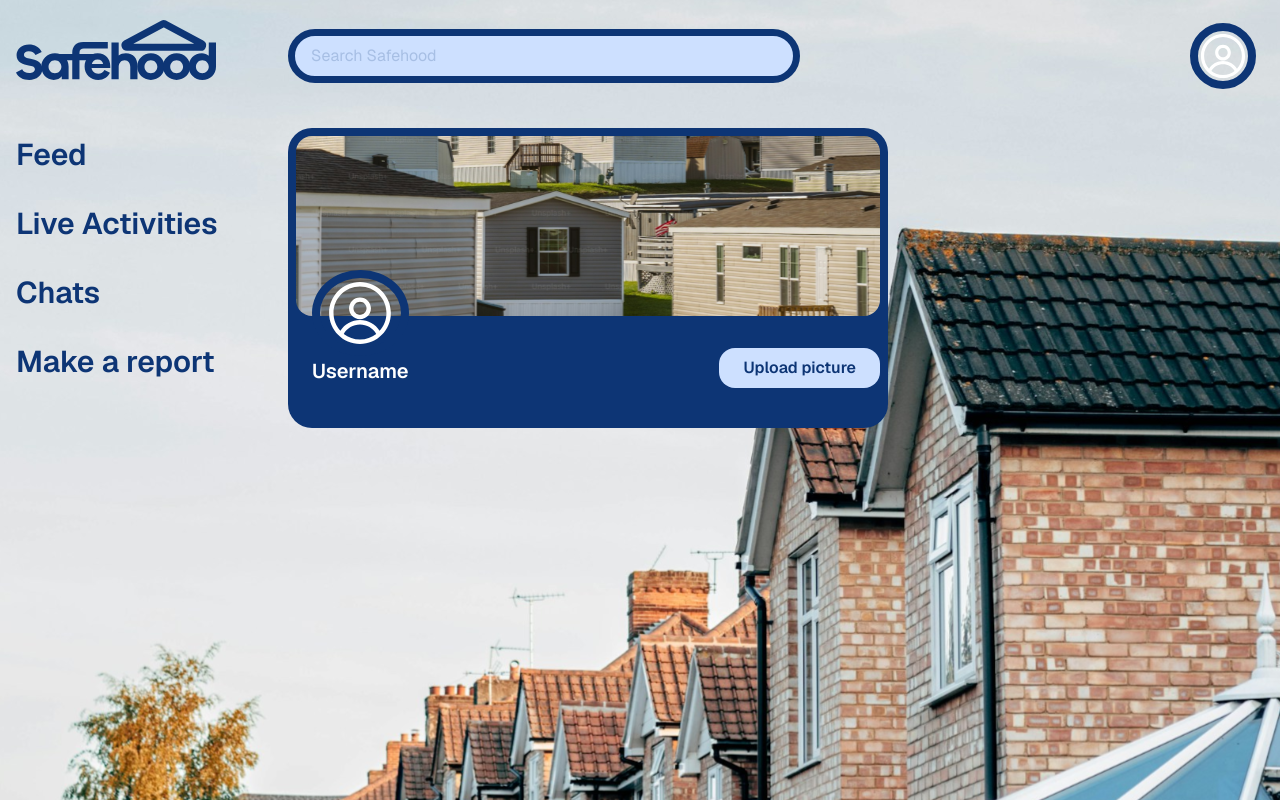
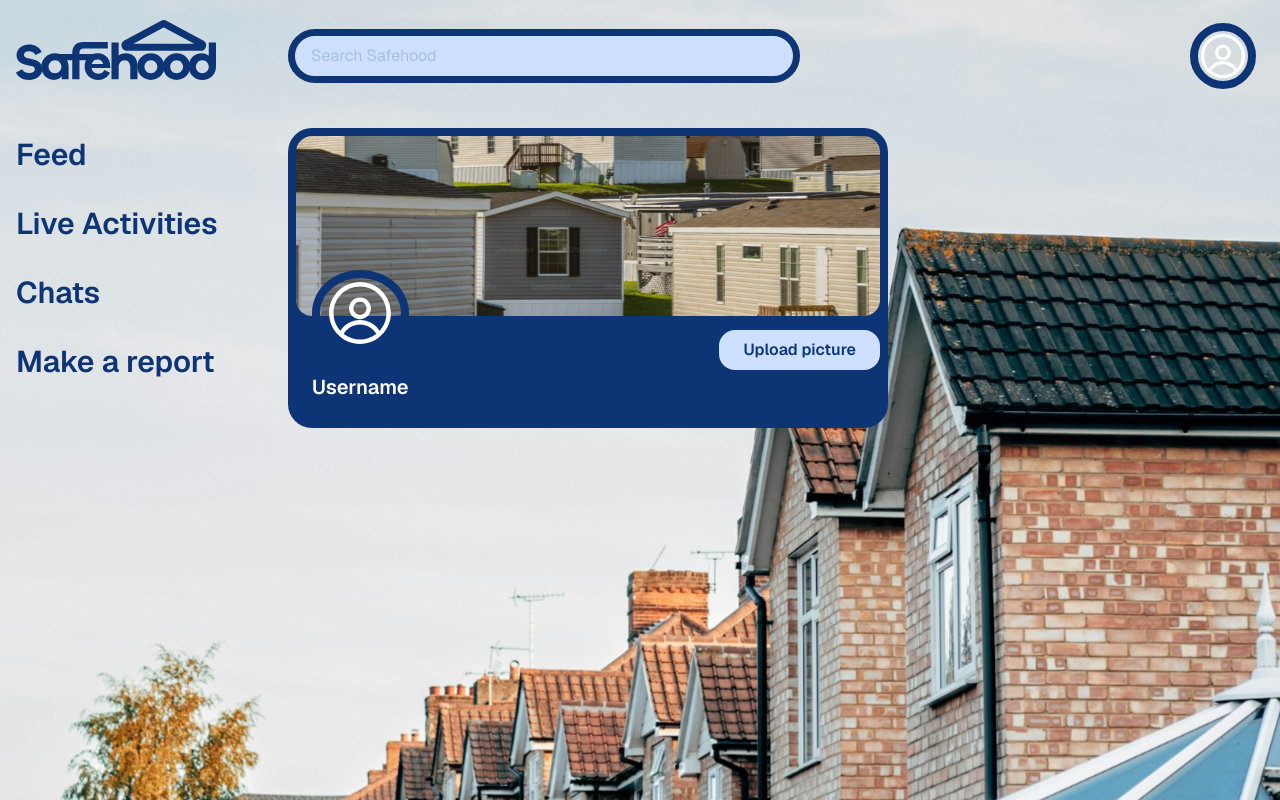
Before and after one commit to Captain-awesome619/safehood, a Next.js app: page /dashboard in a window 1280 px wide. Built offline with nearby package versions, Linux system fonts and the light colour scheme.

Commit message:
second commit

```diff
--- a/src/app/components/profile.tsx
+++ b/src/app/components/profile.tsx
@@ -7,18 +7,18 @@ const Profile = () => {
   return (
     <div className='flex flex-col '>
        <div className=' p-[1rem]  lg:p-[0.5rem] lg:gap-0 gap-[1rem] flex flex-col bg-primary1 items-center  rounded-3xl lg:w-[600px] lg:h-[300px]'>
-       <div className="bg-[url('/images/profilebg.svg')] bg-cover bg-bottom w-full h-[180px] rounded-2xl" ></div>
+       <div className="bg-[url('/images/profilebg.svg')]   bg-cover bg-bottom w-full h-[180px] rounded-2xl" ></div>
        <div className='flex w-full pb-[0.5rem] lg:pb-0 items-center m-auto justify-between'>
-       <div className='flex flex-col ml-[1rem] mt-[-3.5rem] lg:mt-[-5rem] '>
-       <div className='rounded-[50%] border-[8px] flex items-center justify-center border-primary1'>
+       <div className='flex flex-col ml-[1rem] mt-[-3.5rem] lg:mt-[-4rem]  '>
+       <div className='rounded-[50%] border-[8px] lg:mb-[1rem] flex items-center justify-center border-primary1'>
          <RxAvatar
          size={70}
           color='white'
           />
           </div>
-          <h3 className='font-[600] text-primary2 text-[16px] lg:text-[20px]'>Username</h3>
+          <h3 className='font-[600] text-primary2 text-[17px]  lg:text-[20px]'>Username</h3>
        </div>
-       <div>
+       <div className='lg:mt-[-2.2rem]'>
        <button  className='cursor-pointer font-[600] bg-secondary rounded-2xl px-[1rem] lg:px-[1.5rem] py-[0.5rem] text-primary1'>
 Upload picture
      </button>
```
